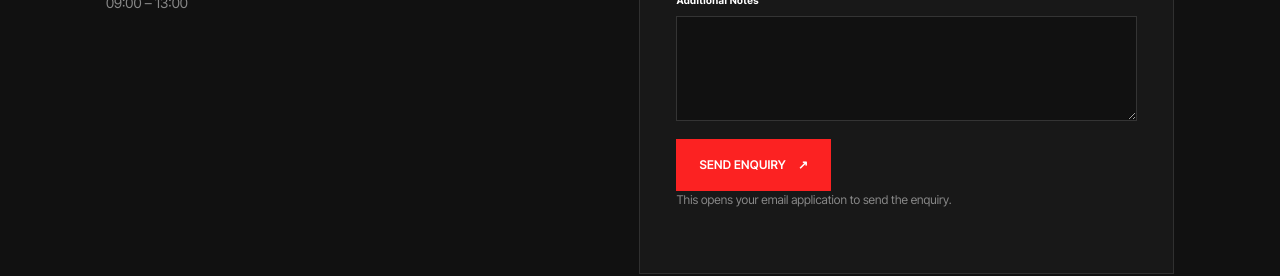
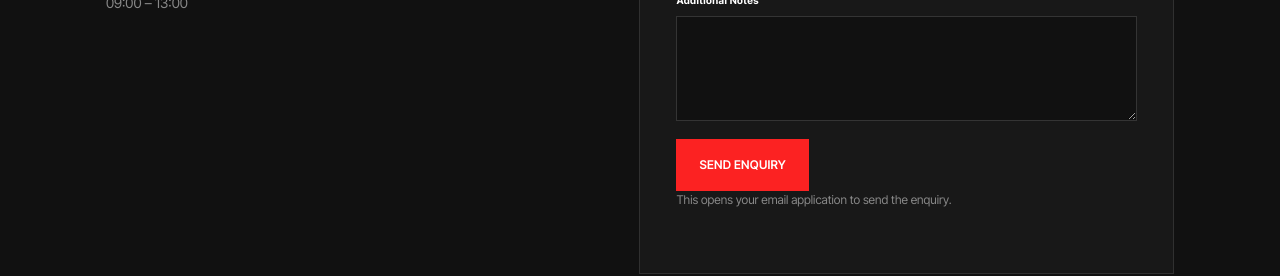
Before and after one commit to pp0447515-web/rgrgraffix, a Next.js app: page /contact in a window 1280 px wide. Shown: the part 1091-1367 px from the top of the page. Built offline with nearby package versions, Linux system fonts and the light colour scheme.

Commit message:
Remove upward arrow from Contact page CTA

```diff
--- a/app/contact/page.tsx
+++ b/app/contact/page.tsx
@@ -15,7 +15,7 @@ export default function ContactPage() {
         </section>
         <section className="section-wrap contact-page-content">
           <div><p className="eyebrow">CONTACT US</p><h2>Bringing Your Brand to Life</h2><p>Your Journey Begins with One Click</p><div className="contact-detail"><span>EMAIL</span><a href="mailto:info@rgrgraffix.co.za">info@rgrgraffix.co.za</a></div><div className="contact-detail"><span>PHONE</span><a href="tel:+27765352861">+27 76 535 2861</a></div><div className="contact-detail"><span>OPERATING HOURS</span><p>Monday – Friday<br />09:00 – 17:00</p><p>Saturday<br />09:00 – 13:00</p></div></div>
-          <form className="contact-form" action="mailto:info@rgrgraffix.co.za" method="post" encType="text/plain"><h3>Let’s Get in Touch</h3><p>Send an enquiry to RGR Graffix.</p><label>Full Name<input name="name" required /></label><label>Email Address<input name="email" type="email" required /></label><label>Phone Number<input name="phone" type="tel" /></label><label>Service Required<select name="service" defaultValue=""><option value="" disabled>Select a service</option><option>Signage</option><option>Vehicle Branding and Wrapping</option><option>Large Format Printing</option><option>Safety Signs</option><option>Apparel</option></select></label><label>Additional Notes<textarea name="notes" rows={4} /></label><button className="button button-dark" type="submit">Send Enquiry <span>↗</span></button><p className="form-note">This opens your email application to send the enquiry.</p></form>
+          <form className="contact-form" action="mailto:info@rgrgraffix.co.za" method="post" encType="text/plain"><h3>Let’s Get in Touch</h3><p>Send an enquiry to RGR Graffix.</p><label>Full Name<input name="name" required /></label><label>Email Address<input name="email" type="email" required /></label><label>Phone Number<input name="phone" type="tel" /></label><label>Service Required<select name="service" defaultValue=""><option value="" disabled>Select a service</option><option>Signage</option><option>Vehicle Branding and Wrapping</option><option>Large Format Printing</option><option>Safety Signs</option><option>Apparel</option></select></label><label>Additional Notes<textarea name="notes" rows={4} /></label><button className="button button-dark" type="submit">Send Enquiry </button><p className="form-note">This opens your email application to send the enquiry.</p></form>
         </section>
       </main>
       <SiteFooter />
```
